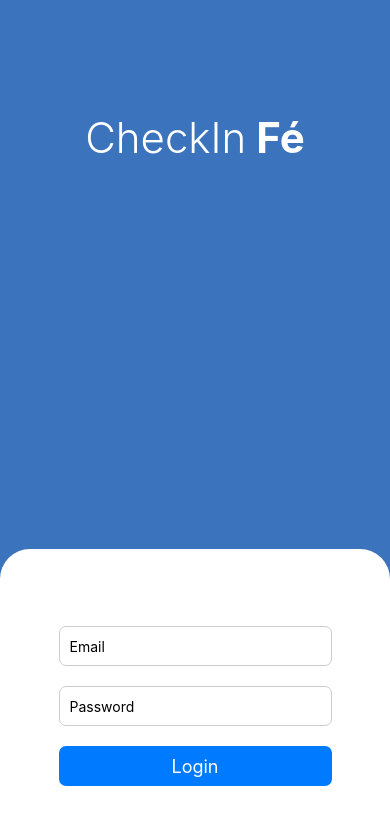
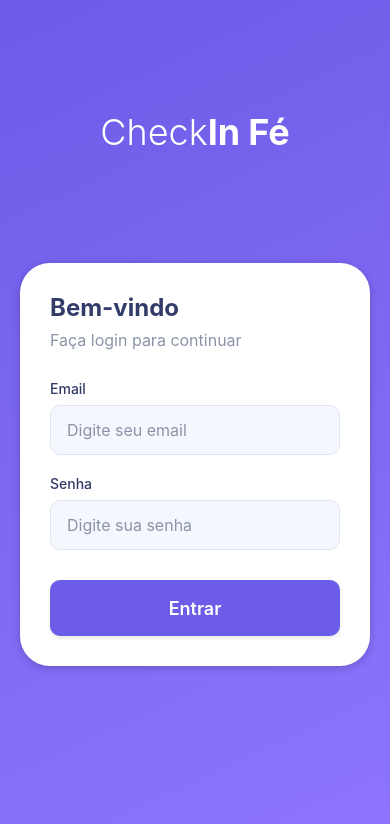
Before and after one commit to DennerLucio/CheckInFe, a React Native app: screen /Login in a window 390 px wide. Shown: the top 824 px of the page. Built offline with nearby package versions, Linux system fonts and the light colour scheme.

Commit message:
correção geral

```diff
--- a/App.tsx
+++ b/App.tsx
@@ -1,19 +1,20 @@
+// @ts-ignore
+import { NavigationContainer } from '@react-navigation/native';
+// @ts-ignore
+import { createBottomTabNavigator } from '@react-navigation/bottom-tabs';
 import { StyleSheet } from 'react-native';
 import { Login } from './Screens/Login/Login';
 import { Turma } from './Screens/Turma/Turma';
 import { Relatorios } from './Screens/Relatorio/Relatorios';
 import { CadastrarRelatorio } from './Screens/CadastrarRelatorio/CadastrarRelatorio';
 import { CadastrarPessoa } from './Screens/CadastrarPessoa/CadastrarPessoa';
-import { NavigationContainer } from '@react-navigation/native';
 import { createStackNavigator } from '@react-navigation/stack';
-import { createBottomTabNavigator } from '@react-navigation/bottom-tabs';
 import { setTopLevelNavigator } from './Services/NavigationServices';
 import { DetalhesRelatorio } from './Screens/Relatorio/DetalhesRelatorio';
 import { SafeAreaProvider } from 'react-native-safe-area-context';
 import { CadastrarTurma } from './Screens/CadastrarTurma/CadastrarTurma';
 import { Home, Users, FileText, PlusCircle } from 'react-native-feather';
 
-// Definição dos tipos para navegação
 export type RootStackParamList = {
   Login: undefined;
   MainTabs: undefined;
@@ -28,11 +29,9 @@ export type MainTabParamList = {
   CadastrarTurma: undefined;
 };
 
-// Criação dos navegadores
 const Stack = createStackNavigator<RootStackParamList>();
 const Tab = createBottomTabNavigator<MainTabParamList>();
 
-// Componente de navegação em abas
 function MainTabs() {
   return (
     <Tab.Navigator
@@ -48,9 +47,9 @@ function MainTabs() {
         name="Turma"
         component={Turma}
         options={{
-          tabBarLabel: 'Turmas',
-          tabBarIcon: ({ color, size }) => (
-            <Home width={22} height={22} color={color} />
+          tabBarLabel: 'Home',
+          tabBarIcon: ({ color, size }: { color: string; size: number }) => (
+            <Home width={size} height={size} color={color} />
           ),
         }}
       />
@@ -59,8 +58,8 @@ function MainTabs() {
         component={Relatorios}
         options={{
           tabBarLabel: 'Relatórios',
-          tabBarIcon: ({ color, size }) => (
-            <FileText width={22} height={22} color={color} />
+          tabBarIcon: ({ color, size }: { color: string; size: number }) => (
+            <FileText width={size} height={size} color={color} />
           ),
         }}
       />
@@ -69,8 +68,8 @@ function MainTabs() {
         component={CadastrarPessoa}
         options={{
           tabBarLabel: 'Pessoas',
-          tabBarIcon: ({ color, size }) => (
-            <Users width={22} height={22} color={color} />
+          tabBarIcon: ({ color, size }: { color: string; size: number }) => (
+            <Users width={size} height={size} color={color} />
           ),
         }}
       />
@@ -78,9 +77,9 @@ function MainTabs() {
         name="CadastrarTurma"
         component={CadastrarTurma}
         options={{
-          tabBarLabel: 'Cadastrar',
-          tabBarIcon: ({ color, size }) => (
-            <PlusCircle width={22} height={22} color={color} />
+          tabBarLabel: 'Turmas',
+          tabBarIcon: ({ color, size }: { color: string; size: number }) => (
+            <PlusCircle width={size} height={size} color={color} />
           ),
         }}
       />
@@ -88,32 +87,19 @@ function MainTabs() {
   );
 }
 
-// Componente principal do App
 export default function App() {
   return (
     <SafeAreaProvider>
-      <NavigationContainer ref={(navigatorRef) => setTopLevelNavigator(navigatorRef)}>
+      <NavigationContainer ref={(navigatorRef: any) => setTopLevelNavigator(navigatorRef)}>
         <Stack.Navigator
           initialRouteName="Login"
           screenOptions={{
             headerShown: false,
           }}>
-          <Stack.Screen
-            name="Login"
-            component={Login}
-          />
-          <Stack.Screen
-            name="MainTabs"
-            component={MainTabs}
-          />
-          <Stack.Screen
-            name="CadastrarRelatorio"
-            component={CadastrarRelatorio}
-          />
-          <Stack.Screen
-            name="DetalhesRelatorio"
-            component={DetalhesRelatorio}
-          />
+          <Stack.Screen name="Login" component={Login} />
+          <Stack.Screen name="MainTabs" component={MainTabs} />
+          <Stack.Screen name="CadastrarRelatorio" component={CadastrarRelatorio} />
+          <Stack.Screen name="DetalhesRelatorio" component={DetalhesRelatorio} />
         </Stack.Navigator>
       </NavigationContainer>
     </SafeAreaProvider>
--- a/Screens/CadastrarTurma/StyleCadastrarTurma.ts
+++ b/Screens/CadastrarTurma/StyleCadastrarTurma.ts
@@ -1,27 +1,87 @@
-import { StyleSheet } from "react-native";
+import { StyleSheet, Dimensions } from "react-native"
+
+const { width, height } = Dimensions.get("window")
 
 const styles = StyleSheet.create({
   container: {
     flex: 1,
     backgroundColor: "#F5F7FF",
+    padding: 10,
+  },
+  header: {
+    padding: 20,
+    paddingTop: 30,
+  },
+  headerTitle: {
+    fontSize: 24,
+    fontWeight: 'bold',
+    color: '#333B69',
+    marginBottom: 6,
+  },
+  headerSubtitle: {
+    fontSize: 16,
+    color: '#8A94A6',
+  },
+  content: {
+    flex: 1,
     padding: 16,
+  },
+  tabContainer: {
+    flexDirection: "row",
+    backgroundColor: "#FFFFFF",
+    borderRadius: 12,
+    marginBottom: 16,
+    elevation: 2,
+    shadowColor: "#000",
+    shadowOffset: { width: 0, height: 1 },
+    shadowOpacity: 0.1,
+    shadowRadius: 2,
+    overflow: "hidden",
+  },
+  tab: {
+    flex: 1,
+    flexDirection: "row",
+    alignItems: "center",
+    justifyContent: "center",
+    paddingVertical: 14,
+    backgroundColor: "#FFFFFF",
+  },
+  activeTab: {
+    backgroundColor: "#F5F7FF",
+    borderBottomWidth: 2,
+    borderBottomColor: "#6C5CE7",
+  },
+  tabText: {
+    fontSize: 16,
+    fontWeight: "500",
+    color: "#8A94A6",
+    marginLeft: 8,
+  },
+  activeTabText: {
+    color: "#333B69",
+    fontWeight: "600",
   },
   card: {
     backgroundColor: "#FFFFFF",
-    borderRadius: 12,
+    borderRadius: 16,
     padding: 20,
-    marginBottom: 20,
+    marginBottom: 16,
     elevation: 2,
     shadowColor: "#000",
     shadowOffset: { width: 0, height: 2 },
     shadowOpacity: 0.1,
     shadowRadius: 4,
   },
-  textTitulo: {
+  cardHeader: {
+    flexDirection: "row",
+    alignItems: "center",
+    marginBottom: 20,
+  },
+  cardTitle: {
     fontSize: 20,
     fontWeight: "bold",
     color: "#333B69",
-    marginBottom: 20,
+    marginLeft: 10,
   },
   inputContainer: {
     marginBottom: 20,
@@ -37,7 +97,7 @@ const styles = StyleSheet.create({
     borderColor: "#E1E5F2",
     backgroundColor: "#F5F7FF",
     padding: 14,
-    borderRadius: 8,
+    borderRadius: 12,
     fontSize: 16,
     color: "#333B69",
   },
@@ -45,7 +105,7 @@ const styles = StyleSheet.create({
     borderWidth: 1,
     borderColor: "#E1E5F2",
     backgroundColor: "#F5F7FF",
-    borderRadius: 8,
+    borderRadius: 12,
     overflow: "hidden",
   },
   picker: {
@@ -54,15 +114,16 @@ const styles = StyleSheet.create({
     color: "#333B69",
   },
   button: {
+    flexDirection: "row",
     padding: 16,
-    borderRadius: 8,
+    borderRadius: 12,
     alignItems: "center",
     justifyContent: "center",
-    elevation: 1,
+    elevation: 2,
     shadowColor: "#000",
-    shadowOffset: { width: 0, height: 1 },
+    shadowOffset: { width: 0, height: 2 },
     shadowOpacity: 0.1,
-    shadowRadius: 2,
+    shadowRadius: 4,
   },
   primaryButton: {
     backgroundColor: "#6C5CE7",
@@ -75,6 +136,39 @@ const styles = StyleSheet.create({
     fontSize: 16,
     fontWeight: "600",
   },
-});
+  buttonIcon: {
+    marginRight: 8,
+  },
+  emptyState: {
+    flexDirection: "row",
+    alignItems: "center",
+    justifyContent: "center",
+    marginTop: 16,
+    padding: 12,
+    backgroundColor: "#F5F7FF",
+    borderRadius: 12,
+  },
+  emptyStateText: {
+    fontSize: 14,
+    color: "#8A94A6",
+    marginLeft: 8,
+  },
+  infoCard: {
+    flexDirection: "row",
+    alignItems: "center",
+    backgroundColor: "#F0EEFF",
+    borderRadius: 12,
+    padding: 16,
+    marginBottom: 20,
+    borderLeftWidth: 4,
+    borderLeftColor: "#6C5CE7",
+  },
+  infoText: {
+    flex: 1,
+    fontSize: 14,
+    color: "#333B69",
+    marginLeft: 10,
+  },
+})
 
-export default styles;
+export default styles
--- a/Screens/Login/Login.tsx
+++ b/Screens/Login/Login.tsx
@@ -4,13 +4,15 @@ import {
   TextInput,
   TouchableOpacity,
   View,
-  Image,
   KeyboardAvoidingView,
   Platform,
   ScrollView,
   ActivityIndicator,
   Alert,
+  Image,
+  StatusBar,
 } from "react-native";
+import { LinearGradient } from 'expo-linear-gradient';
 import styles from "./StyleLogin";
 import { useNavigation, NavigationProp } from "@react-navigation/native";
 import { RootStackParamList } from "../../App";
@@ -24,6 +26,11 @@ export function Login() {
   const [loading, setLoading] = useState(false);
 
   const btnLogar = async () => {
+    if (!email.trim() || !password.trim()) {
+      Alert.alert("Atenção", "Por favor, preencha todos os campos");
+      return;
+    }
+
     setLoading(true);
     try {
       const response = await login(email, password);
@@ -48,51 +55,72 @@ export function Login() {
       behavior={Platform.OS === "ios" ? "padding" : "height"}
       keyboardVerticalOffset={Platform.OS === "ios" ? 90 : 0}
     >
-      <ScrollView contentContainerStyle={styles.scrollViewContent}>
-        <View style={styles.areaTitulo}>
-          <View style={styles.containerTitulo}>
-            <Text style={styles.title}>CheckIn</Text>
+      <StatusBar barStyle="light-content" backgroundColor="#6C5CE7" />
+      <LinearGradient
+        colors={['#6C5CE7', '#8E74FF']}
+        style={styles.gradientBackground}
+        start={{ x: 0, y: 0 }}
+        end={{ x: 1, y: 1 }}
+      >
+        <ScrollView
+          contentContainerStyle={styles.scrollViewContent}
+          showsVerticalScrollIndicator={false}
+        >
+          <View style={styles.logoContainer}>
+            <View style={styles.titleContainer}>
+              <Text style={styles.title}>Check</Text>
+              <Text style={styles.titleBold}>In</Text>
               <Text style={styles.titleSub}>Fé</Text>
             </View>
-          <View style={styles.containerImg}>
-            {/* <Image
-              style={styles.imgPray}
-              source={require("../../assets/pray.png")}
-            /> */}
-          </View>
+
           </View>
 
-        <View style={styles.areaLogin}>
+          <View style={styles.formContainer}>
+            <View style={styles.formCard}>
+              <Text style={styles.formTitle}>Bem-vindo</Text>
+              <Text style={styles.formSubtitle}>Faça login para continuar</Text>
+
+              <View style={styles.inputContainer}>
+                <Text style={styles.inputLabel}>Email</Text>
                 <TextInput
-            style={styles.inputEmail}
-            placeholder="Email"
+                  style={styles.input}
+                  placeholder="Digite seu email"
+                  placeholderTextColor="#8A94A6"
                   keyboardType="email-address"
                   autoCapitalize="none"
                   value={email}
                   onChangeText={setEmail}
                 />
+              </View>
 
+              <View style={styles.inputContainer}>
+                <Text style={styles.inputLabel}>Senha</Text>
                 <TextInput
-            style={styles.inputSenha}
-            placeholder="Password"
+                  style={styles.input}
+                  placeholder="Digite sua senha"
+                  placeholderTextColor="#8A94A6"
                   secureTextEntry
                   value={password}
                   onChangeText={setPassword}
                 />
+              </View>
 
               <TouchableOpacity
-            style={styles.button}
-            onPress={() => btnLogar()}
+                style={styles.loginButton}
+                onPress={btnLogar}
                 disabled={loading}
+                activeOpacity={0.8}
               >
                 {loading ? (
-              <ActivityIndicator color="#fff" />
+                  <ActivityIndicator color="#fff" size="small" />
                 ) : (
-              <Text style={styles.buttonText}>Login</Text>
+                  <Text style={styles.loginButtonText}>Entrar</Text>
                 )}
               </TouchableOpacity>
             </View>
+          </View>
         </ScrollView>
+      </LinearGradient>
     </KeyboardAvoidingView>
   );
 }
--- a/Screens/Login/StyleLogin.ts
+++ b/Screens/Login/StyleLogin.ts
@@ -1,95 +1,117 @@
-import {StyleSheet } from 'react-native'
+import { StyleSheet, Dimensions } from 'react-native';
 
+const { width, height } = Dimensions.get('window');
 
 const styles = StyleSheet.create({
   container: {
     flex: 1,
-      backgroundColor: '#3B73BD',
-      width: '100%'
-
   },
-    containerTitulo:{
-      width:'100%',
-      height:'50%',
-      alignItems:'center',
-      justifyContent:'center',
-      gap:10,
-      flexDirection: 'row'
-
-    },
-
-    areaTitulo: {
-      height: '65%',
-      backgroundColor: '#3B73BD',
-      alignItems: 'center',
-      justifyContent: 'center',
-      width: '100%'
+  gradientBackground: {
+    flex: 1,
+    width: '100%',
   },
   scrollViewContent: {
     flexGrow: 1,
+    minHeight: height,
+  },
+  logoContainer: {
+    height: height * 0.3, // Reduzido de 0.4 para 0.3
     justifyContent: 'center',
+    alignItems: 'center',
+    paddingTop: 20, // Reduzido de 40 para 30
   },
-    containerImg:{
-      width:'100%',
-      height:'50%',
-    },
-    imgPray:{
-      width:200,
-      height: 200,
-      position:'absolute',
-      right:10,
-      bottom:-25,
+  titleContainer: {
+    flexDirection: 'row',
+    alignItems: 'center',
+    marginBottom: 10, // Reduzido de 20 para 10
   },
   title: {
-      color:'#FFF',
-      fontSize: 42,
+    color: '#FFFFFF',
+    fontSize: 36,
     fontWeight: '300',
   },
-    titleSub:{
-      color:'#FFF',
-      fontSize: 42,
+  titleBold: {
+    color: '#FFFFFF',
+    fontSize: 36,
     fontWeight: 'bold',
   },
-    areaLogin:{
+  titleSub: {
+    color: '#FFFFFF',
+    fontSize: 36,
+    fontWeight: 'bold',
+    marginLeft: 8,
+  },
+  logoImage: {
+    width: 150,
+    height: 150,
+  },
+  formContainer: {
     flex: 1,
+    justifyContent: 'flex-start', // Alterado de 'flex-end' para 'flex-start'
+    paddingTop: 10, // Adicionado paddingTop
+    paddingBottom: 40,
+  },
+  formCard: {
+    backgroundColor: '#FFFFFF',
+    borderTopLeftRadius: 30,
     borderTopRightRadius: 30,
-      borderTopLeftRadius: 30,
-      backgroundColor: '#fff',
-      alignItems: 'center',
-      justifyContent: 'center',
-
+    borderBottomLeftRadius: 30,
+    borderBottomRightRadius: 30,
+    padding: 30,
+    marginHorizontal: 20,
+    elevation: 5,
+    shadowColor: '#000',
+    shadowOffset: { width: 0, height: 2 },
+    shadowOpacity: 0.2,
+    shadowRadius: 8,
   },
-    inputEmail: {
-      marginTop:20,
-      width: '70%',
-      height: 40,
-      borderColor: '#ccc',
+  formTitle: {
+    fontSize: 24,
+    fontWeight: 'bold',
+    color: '#333B69',
+    marginBottom: 8,
+  },
+  formSubtitle: {
+    fontSize: 16,
+    color: '#8A94A6',
+    marginBottom: 30,
+  },
+  inputContainer: {
+    marginBottom: 20,
+  },
+  inputLabel: {
+    fontSize: 14,
+    fontWeight: '500',
+    color: '#333B69',
+    marginBottom: 8,
+  },
+  input: {
+    height: 50,
+    backgroundColor: '#F5F7FF',
     borderWidth: 1,
-      paddingHorizontal: 10,
-      marginBottom: 20,
-      borderRadius: 7,
+    borderColor: '#E1E5F2',
+    borderRadius: 10,
+    paddingHorizontal: 16,
+    fontSize: 16,
+    color: '#333B69',
   },
-    inputSenha: {
-
-      width: '70%',
-      height: 40,
-      borderColor: '#ccc',
-      borderWidth: 1,
-      paddingHorizontal: 10,
-      marginBottom: 20,
-      borderRadius: 7,
-    },
-    button: {
-      width: '70%',
-      height: 40,
-      backgroundColor: '#007bff',
+  loginButton: {
+    backgroundColor: '#6C5CE7',
+    height: 56,
+    borderRadius: 10,
     justifyContent: 'center',
     alignItems: 'center',
-      borderRadius: 7,
+    marginTop: 10,
+    elevation: 2,
+    shadowColor: '#000',
+    shadowOffset: { width: 0, height: 2 },
+    shadowOpacity: 0.1,
+    shadowRadius: 4,
   },
-    buttonText: {
-      color: '#fff',
+  loginButtonText: {
+    color: '#FFFFFF',
     fontSize: 18,
+    fontWeight: '600',
   },
 });
 
--- a/Screens/Relatorio/DetalhesRelatorio.tsx
+++ b/Screens/Relatorio/DetalhesRelatorio.tsx
@@ -150,7 +150,7 @@ const styles = StyleSheet.create({
     fontWeight: "600",
   },
   downloadButton: {
-    backgroundColor: "#7F7FD5",
+    backgroundColor: "#6C5CE7",
   },
   errorContainer: {
     flex: 1,
--- a/Screens/Relatorio/Relatorios.tsx
+++ b/Screens/Relatorio/Relatorios.tsx
@@ -115,8 +115,8 @@ export function Relatorios() {
                   return (
                     <Picker.Item
                       key={month}
-                      label={new Date(2024, index).toLocaleString('pt-BR', { month: 'long' })}
-                      value={`2024-${month}`}
+                      label={new Date(2025, index).toLocaleString('pt-BR', { month: 'long' })}
+                      value={`2025-${month}`}
                     />
                   );
                 })}
--- a/Services/NavigationServices.ts
+++ b/Services/NavigationServices.ts
@@ -17,7 +17,7 @@ navigator.dispatch(
   }
 }
 
-export function reset(routes: { name: string, params?: object }[], index: number = 0) {
+export function reset(routes: { name: string; params?: object }[], index: number = 0) {
   if (navigator) {
     navigator.dispatch(
       CommonActions.reset({
--- a/Services/RelatorioService.ts
+++ b/Services/RelatorioService.ts
@@ -80,7 +80,7 @@ export const cadastrarRelatorio = async (
     startDate,
     endDate,
     pagina = 1,
-    quantidadeItens = 10,
+    quantidadeItens = 100,
   }: ListarRelatoriosParams): Promise<GetListaRelatorioResponse[]> => {
       try {
           const response = await api.get<GetListaRelatorioResponse[]>('/api/relatorio', {
@@ -120,7 +120,7 @@ export const compartilharRelatorioPlanilha = async (): Promise<void> => {
     const base64Data = arrayBufferToBase64(response.data);
 
     // Caminho do arquivo no dispositivo
-    const fileUri = FileSystem.documentDirectory + 'relatorio_geral.xlsx';
+    const fileUri = FileSystem.documentDirectory + 'relatorio_turma.xlsx';
 
     // Escrever o arquivo como Base64 no dispositivo
     await FileSystem.writeAsStringAsync(fileUri, base64Data, {
@@ -159,7 +159,7 @@ export const baixarRelatorioPlanilha = async (): Promise<void> => {
     }
 
     // Nome do arquivo da planilha
-    const fileUri = downloadsDirectory + 'relatorio_geral.xlsx';
+    const fileUri = downloadsDirectory + 'relatorio_turma.xlsx';
 
     // Escrever o arquivo como Base64 no dispositivo
     await FileSystem.writeAsStringAsync(fileUri, base64Data, {
--- a/tsconfig.json
+++ b/tsconfig.json
@@ -1,6 +1,10 @@
 {
   "extends": "expo/tsconfig.base",
   "compilerOptions": {
-    "strict": true
+    "strict": true,
+    "module": "ESNext",
+    "moduleResolution": "bundler",
+    "target": "ES2021",
+    "esModuleInterop": true
   }
 }
```
Also changed, not shown: Screens/CadastrarRelatorio/CadastrarRelatorio.tsx (+17 -14 lines), Screens/CadastrarTurma/CadastrarTurma.tsx (+96 -12 lines), assets/checkin-fe.png (added). Lines whose indentation alone changed are shown as unchanged.
